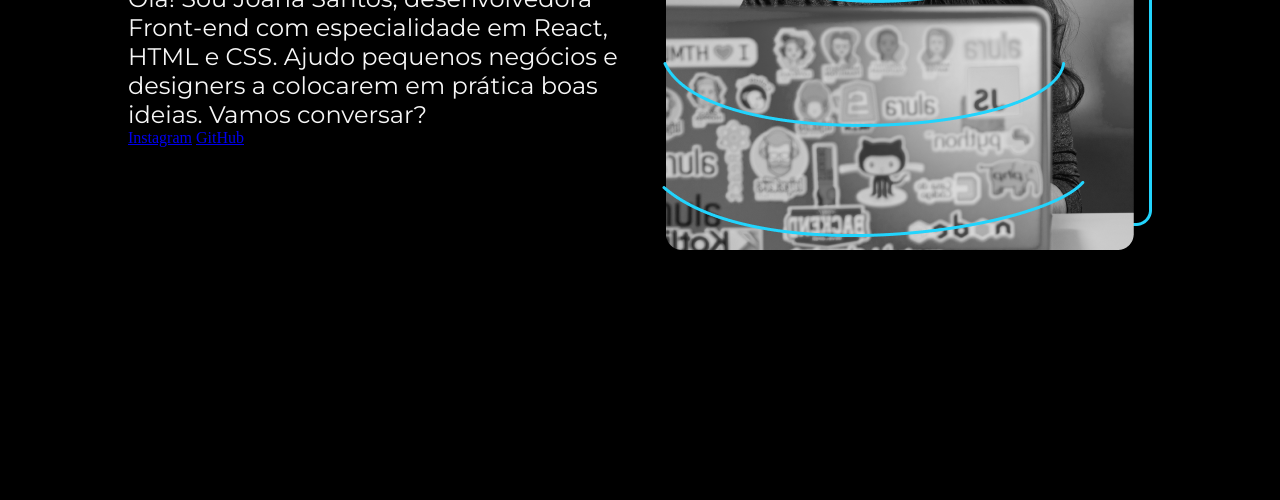
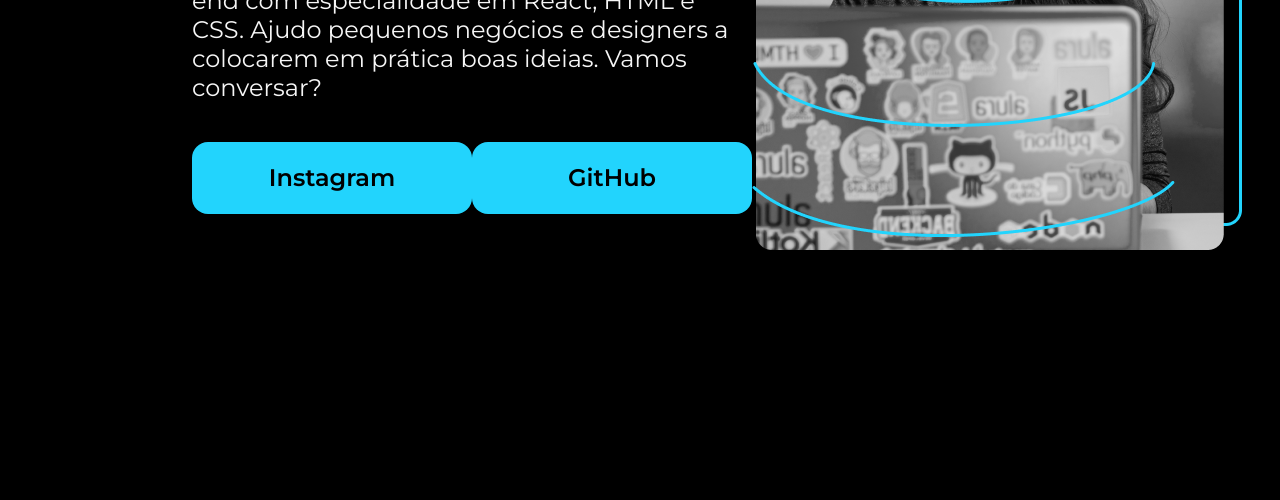
Before and after one commit to Duduubas/portifolio-alura, a plain HTML site: page index.html in a window 1280 px wide. Shown: the part 428-928 px from the top of the page. Drawn offline with nearby package versions, Linux system fonts and the light colour scheme.

Commit message:
projeto final do curso

```diff
--- a/index.html
+++ b/index.html
@@ -12,12 +12,16 @@
     <header></header>
     <main class="apresentacao">
         <section class="apresentacao__conteudo">
-            <h1 class="apresentacao__conteudo__titulo">Eleve seu negócio digital a outro nível <strong class="titulo__destaque">com um Front-end de
+            <h1 class="apresentacao__conteudo__titulo">Eleve seu negócio digital a outro nível <strong
+                    class="titulo__destaque">com um Front-end de
                     qualidade!</strong></h1>
-            <p class="apresentacao__conteudo__texto">Olá! Sou Joana Santos, desenvolvedora Front-end com especialidade em React, HTML e CSS. Ajudo pequenos
+            <p class="apresentacao__conteudo__texto">Olá! Sou Joana Santos, desenvolvedora Front-end com especialidade
+                em React, HTML e CSS. Ajudo pequenos
                 negócios e designers a colocarem em prática boas ideias. Vamos conversar?</p>
-            <a href="#">Instagram</a>
-            <a href="#">GitHub</a>
+            <div class="apresentacao__links">
+                <a class="apresentacao__links__link" href="#">Instagram</a>
+                <a class="apresentacao__links__link" href="#">GitHub</a>
+            </div>
         </section>
         <img src="imagem.png" alt="Foto da Joana Santos programando">
     </main>
--- a/styless.css
+++ b/styless.css
@@ -1,42 +1,58 @@
-@import url('https://fonts.googleapis.com/css2?family=Krona+One&family=Montserrat&display=swap');
+@import url('https://fonts.googleapis.com/css2?family=Krona+One&family=Montserrat:wght@400;600&display=swap');
 
-* {
+*{
     margin: 0;
     padding: 0;
 }
 
-body {
+body{
     height: 100vh;
-     box-sizing: border-box; /* usado para os elementos não sairem do elemento body */
-    background-color: #000;
+    box-sizing: border-box;
+    background-color: #000000;
     color: #F6F6F6;
 }
 
-h1 {
-
-}
-
-.titulo__destaque {
+.titulo-destaque{
     color: #22D4FD;
 }
 
-.apresentacao {
-    margin: 10%;
+.apresentacao{
+    margin: 10% 15%;
     display: flex;
     align-items: center;
     justify-content: space-between;
 }
-
-.apresentacao__conteudo {
+.apresentacao__conteudo{
     width: 615px;
+    display: flex;
+    flex-direction: column;
+    gap: 40px;
 }
 
-.apresentacao__conteudo__titulo {
+.apresentacao__conteudo__titulo{
+    font-size: 36px;
     font-family: 'Krona One', sans-serif;
-    font-size: 36px;
 }
 
-.apresentacao__conteudo__texto {
+.apresentacao__conteudo__texto{
     font-size: 24px;
     font-family: 'Montserrat', sans-serif;
 }
+
+.apresentacao__links{
+    display: flex;
+    justify-content: space-between;
+}
+
+.apresentacao__links__link{
+    background-color: #22D4FD;
+    width: 280px;
+    text-align: center;
+    border-radius: 16px;
+    font-size: 24px;
+    font-weight: 600;
+    padding: 21.5px 0;
+    text-decoration: none;
+    color: #000000;
+    font-family: 'Montserrat', sans-serif;
+}
```
